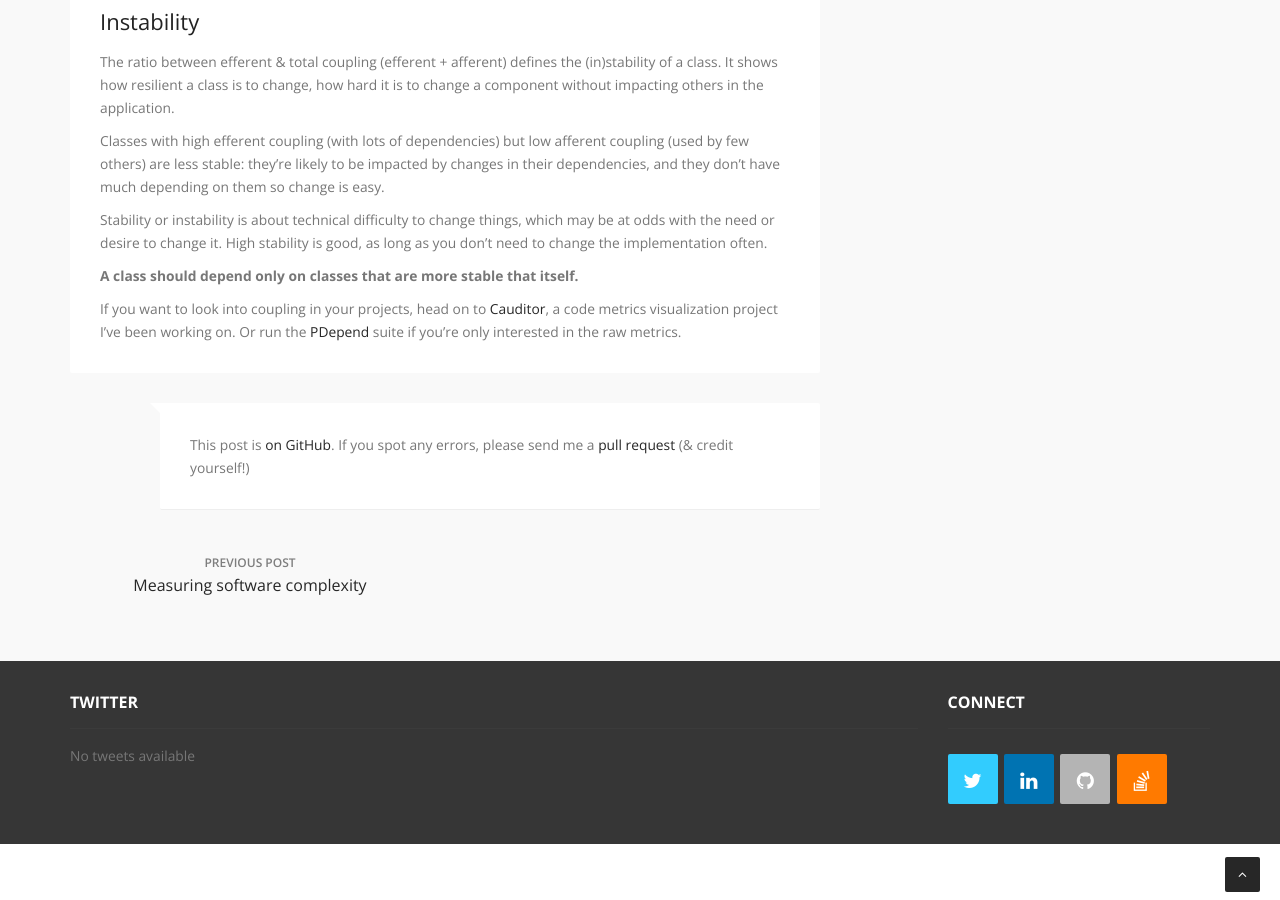
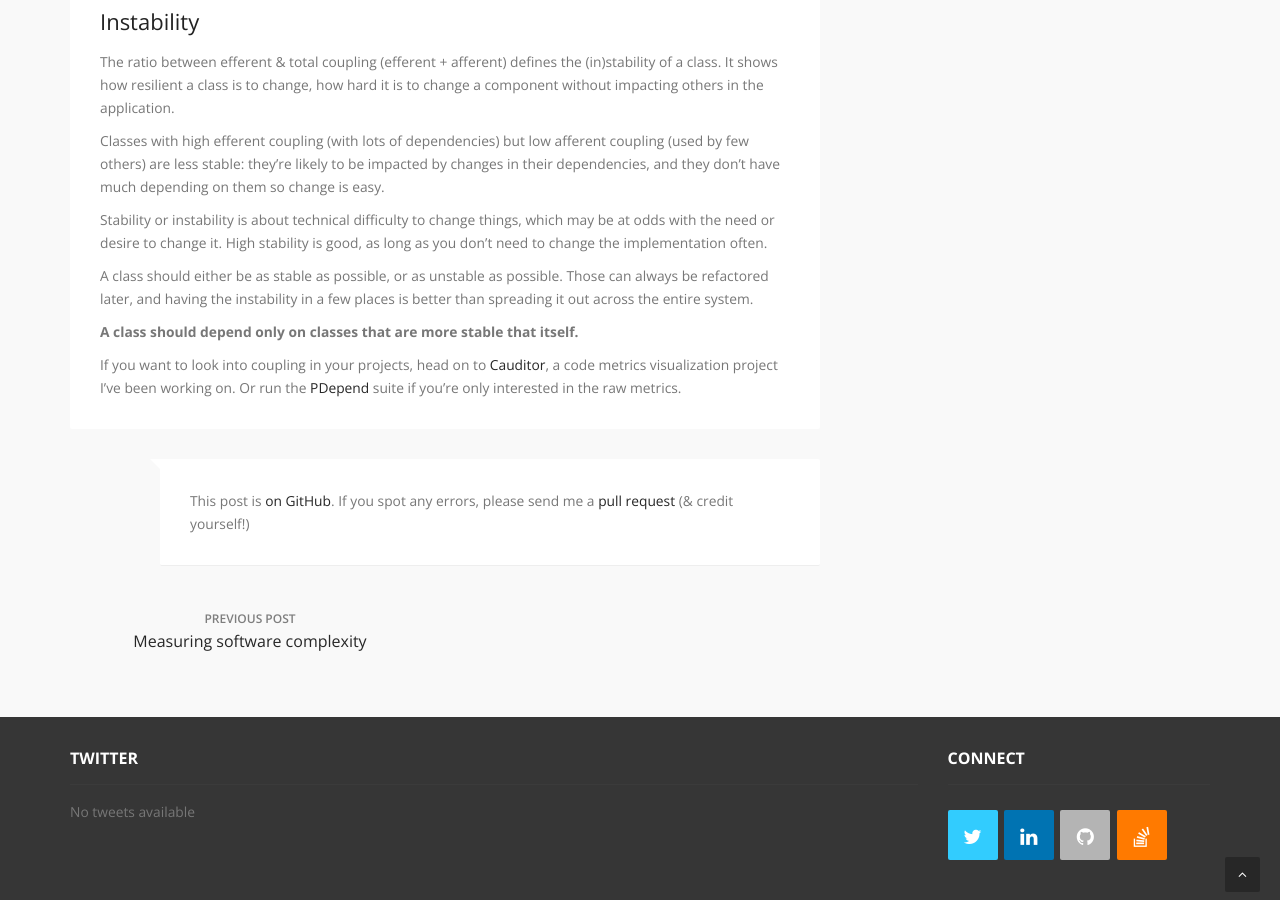
Before and after one commit to matthiasmullie/mullie.eu, a Jekyll site: the page built from _posts/2016-04-06-measuring-software-coupling.md, in a window 1280 px wide and 900 px high, scrolled down 1337 px. Built offline with Jekyll 4.4.1, drawn with Linux system fonts in a browser that asks for light colours.

Commit message:
Add note about spreading stability

```diff
--- a/_posts/2016-04-06-measuring-software-coupling.md
+++ b/_posts/2016-04-06-measuring-software-coupling.md
@@ -75,6 +75,10 @@ Stability or instability is about technical difficulty to change things, which
 may be at odds with the need or desire to change it. High stability is good, as
 long as you don't need to change the implementation often.
 
+A class should either be as stable as possible, or as unstable as possible.
+Those can always be refactored later, and having the instability in a few places
+is better than spreading it out across the entire system.
+
 **A class should depend only on classes that are more stable that itself.**
 
 If you want to look into coupling in your projects, head on to
```
